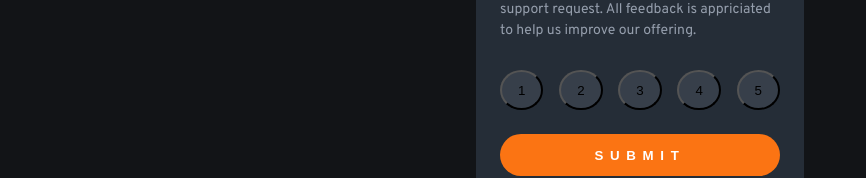
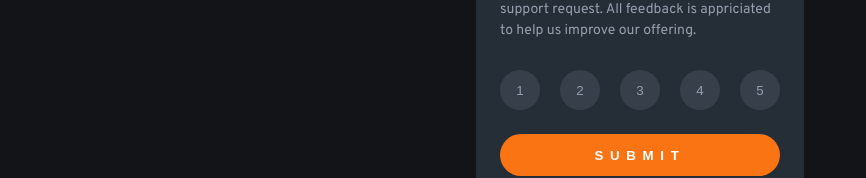
Before and after one commit to belie369/frontend-mentor-interactive-rating-component, a plain HTML site: page index.html in a window 1280 px wide. Shown: the part 378-556 px from the top of the page, without its empty margins (0-866 px from the left). Drawn offline with Linux system fonts and the light colour scheme.

Commit message:
Added a styles for circle buttons

```diff
--- a/scss/style.scss
+++ b/scss/style.scss
@@ -65,8 +65,11 @@ body {
 	}
 
 	&__evaluation-circle {
-		padding: 0.8em 1.2em;
+		width: 40px;
+		height: 40px;
+		color: $light-grey;
 		background-color: $medium-grey;
+		border: none;
 		border-radius: 50%;
 		transition: color 0.3s, background-color 0.3s;
 		cursor: pointer;
```
Also changed, not shown: css/style.css, 1 other file.
